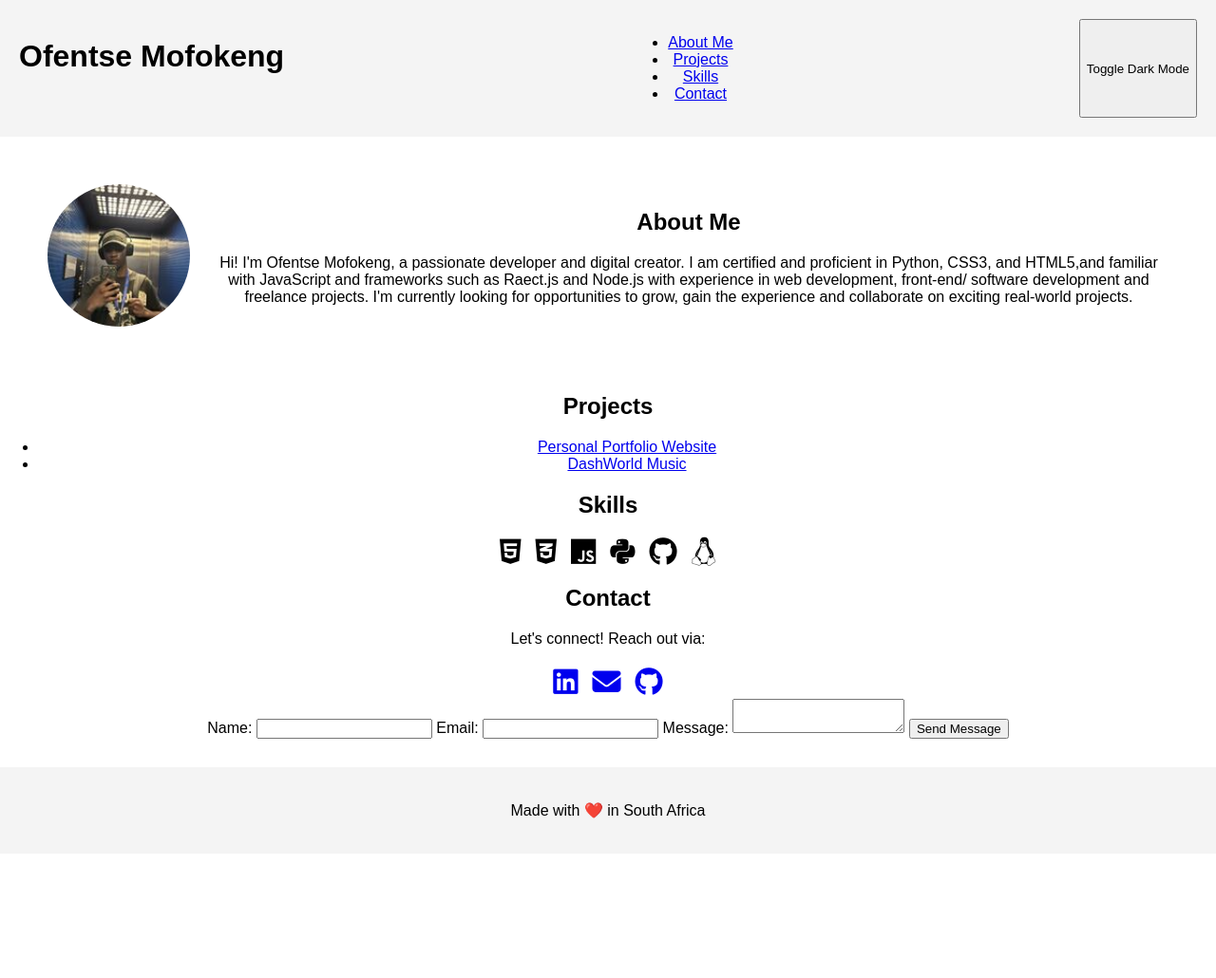
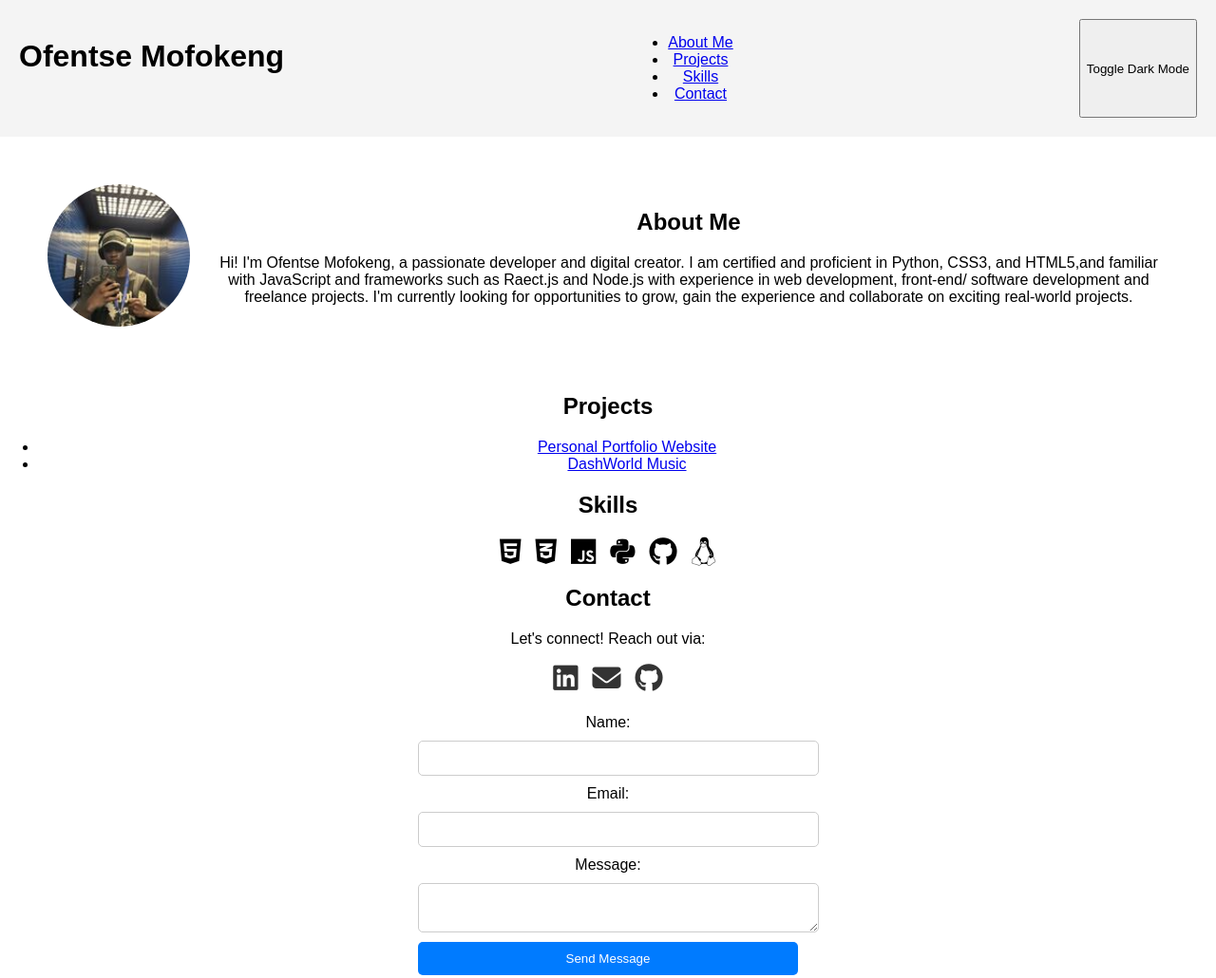
Before and after one commit to OfentseMofokeng204/Personal-Portfolio-Website, a plain HTML site: page index.html in a window 1280 px wide. Shown: the top 1030 px of the page at 95% size. Before the commit the page ends 899 px from the top, so only its background shows below. Drawn offline with Linux system fonts and the light colour scheme.

Commit message:
Update styles.css

```diff
--- a/styles.css
+++ b/styles.css
@@ -38,12 +38,57 @@ nav a {
     margin-right: 20px;
 }
 
-.icons, .contact-icons {
+.icons {
     display: flex;
     justify-content: center;
     gap: 15px;
     font-size: 30px;
     margin-top: 20px;
+}
+.contact-icons {
+    display: flex;
+    justify-content: center;
+    gap: 15px;
+    margin-bottom: 20px;
+}
+
+.contact-icons a {
+    font-size: 30px;
+    color: #333;
+    transition: color 0.3s ease-in-out;
+}
+
+.contact-icons a:hover {
+    color: #007bff;
+}
+
+#contact-form {
+    max-width: 400px;
+    margin: 0 auto;
+    display: flex;
+    flex-direction: column;
+    gap: 10px;
+}
+
+#contact-form input,
+#contact-form textarea {
+    width: 100%;
+    padding: 10px;
+    border: 1px solid #ccc;
+    border-radius: 5px;
+}
+
+#contact-form button {
+    background-color: #007bff;
+    color: white;
+    padding: 10px;
+    border: none;
+    border-radius: 5px;
+    cursor: pointer;
+}
+
+#contact-form button:hover {
+    background-color: #0056b3;
 }
 
 footer {
```
